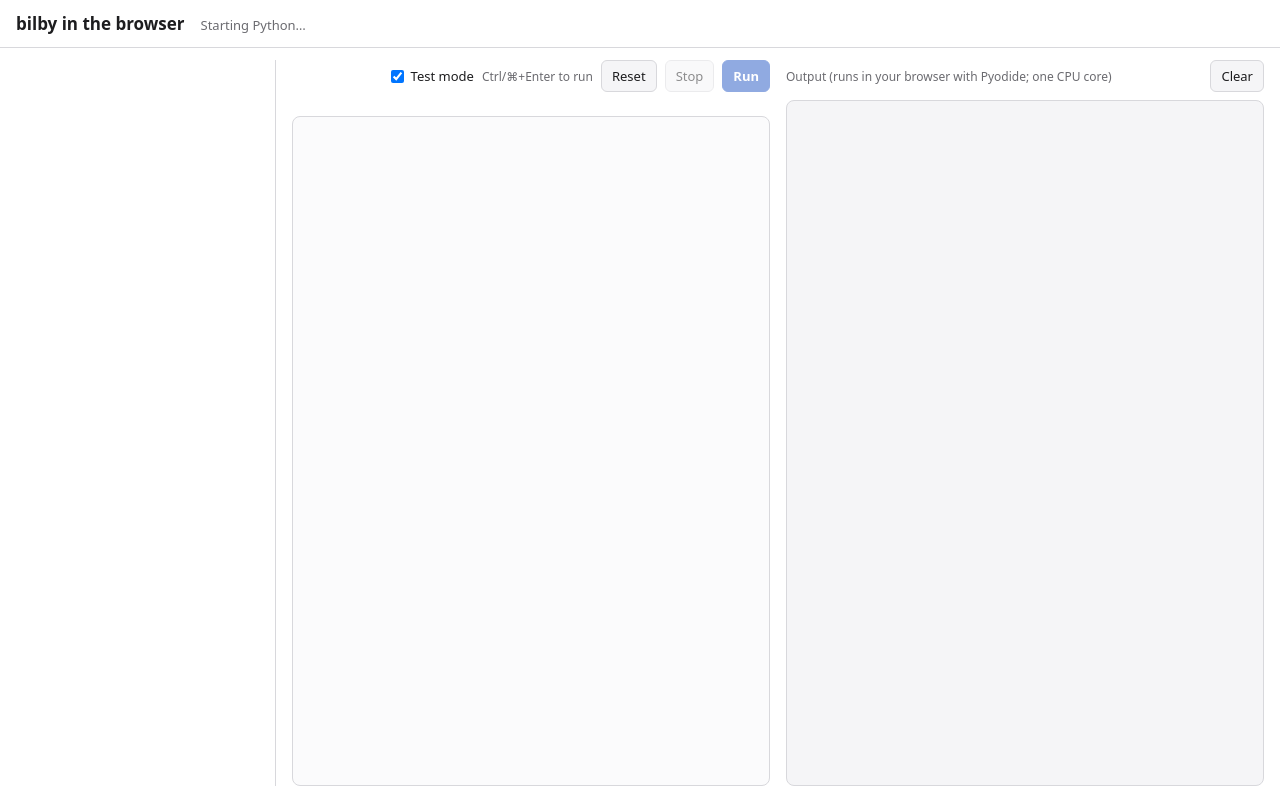
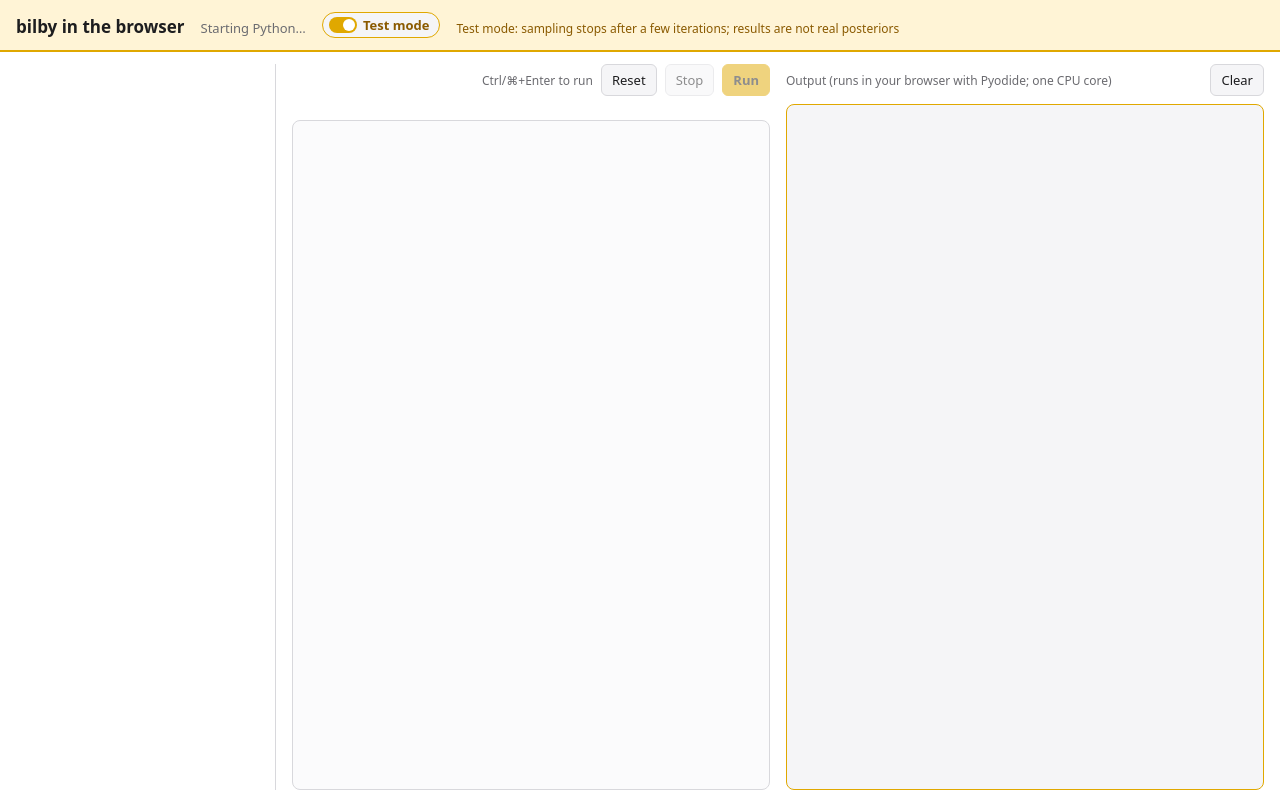
Before and after one commit to ColmTalbot/bilby-browser, a website: page index.html in a window 1280 px wide. Drawn offline with Linux system fonts and the light colour scheme.

Commit message:
Make bilby test mode prominent and visibly flagged
Move the test-mode toggle to the header as a switch. While test mode is
on, the header, output pane and Run button turn amber and a banner says
results are not real posteriors.

Co-Authored-By: Claude Opus 5.5 <noreply@anthropic.com>

```diff
--- a/app.js
+++ b/app.js
@@ -129,7 +129,7 @@ function run() {
   setRunning(true);
   setStatus("Running " + current.path + "…");
   const testMode = $("test-mode").checked;
-  append(">>> " + current.path + (testMode ? " (test mode)" : ""), "run");
+  append(">>> " + current.path + (testMode ? " (test mode)" : ""), testMode ? "run test" : "run");
   worker.postMessage({ type: "run", path: current.path, code: $("code").value, files: current.files, testMode });
 }
 
@@ -225,8 +225,15 @@ try {
   const saved = localStorage.getItem("bilby-test-mode");
   if (saved !== null) $("test-mode").checked = saved === "1";
 } catch {}
+const showTestMode = () => {
+  const on = $("test-mode").checked;
+  document.body.classList.toggle("test-mode", on);
+  $("run").title = on ? "Run in bilby test mode" : "Run";
+};
+showTestMode();
 $("test-mode").addEventListener("change", (e) => {
   try { localStorage.setItem("bilby-test-mode", e.target.checked ? "1" : "0"); } catch {}
+  showTestMode();
 });
 
 $("run").addEventListener("click", run);
--- a/index.html
+++ b/index.html
@@ -8,14 +8,14 @@
   :root {
     --bg: #ffffff; --fg: #1d1d1f; --muted: #6b6b70; --panel: #f5f5f7;
     --border: #d8d8dc; --accent: #2457c5; --ok: #1d7f3a; --err: #b3261e;
-    --code-bg: #fbfbfc;
+    --code-bg: #fbfbfc; --warn: #8a5a00; --warn-bg: #fff4d6; --warn-border: #e0a800;
     font-family: system-ui, -apple-system, "Segoe UI", sans-serif;
   }
   @media (prefers-color-scheme: dark) {
     :root {
       --bg: #161618; --fg: #ececf0; --muted: #9a9aa2; --panel: #202024;
       --border: #34343a; --accent: #7aa2ff; --ok: #5cc27a; --err: #ff7b72;
-      --code-bg: #1b1b1e;
+      --code-bg: #1b1b1e; --warn: #ffcc66; --warn-bg: #3a2e12; --warn-border: #c99400;
     }
   }
   * { box-sizing: border-box; }
@@ -54,12 +54,34 @@
   #notes .unsupported { color: var(--err); }
   #notes .partial { color: var(--fg); }
   #notes .changes { color: var(--muted); }
-  .toggle { font-size: 13px; display: flex; align-items: center; gap: 4px; cursor: pointer; }
+  /* test-mode switch and warning colours (body.test-mode while it is on) */
+  .toggle { font-size: 13px; display: inline-flex; align-items: center; gap: 6px;
+            cursor: pointer; padding: 3px 10px 3px 6px; border-radius: 999px;
+            border: 1px solid var(--border); background: var(--panel); user-select: none; }
+  .toggle input { position: absolute; opacity: 0; width: 0; height: 0; }
+  .toggle .track { width: 28px; height: 16px; border-radius: 8px; background: var(--border);
+                   position: relative; transition: background 0.15s; }
+  .toggle .track::after { content: ""; position: absolute; top: 2px; left: 2px; width: 12px;
+                          height: 12px; border-radius: 50%; background: #fff;
+                          transition: transform 0.15s; }
+  .toggle input:checked + .track { background: var(--warn-border); }
+  .toggle input:checked + .track::after { transform: translateX(12px); }
+  .toggle input:focus-visible + .track { outline: 2px solid var(--accent); outline-offset: 2px; }
+  #test-banner { display: none; font-size: 12px; color: var(--warn); }
+  body.test-mode header { background: var(--warn-bg); border-bottom: 2px solid var(--warn-border); }
+  body.test-mode .toggle { border-color: var(--warn-border); color: var(--warn); font-weight: 600; }
+  body.test-mode #test-banner { display: inline; }
+  body.test-mode #output { border-color: var(--warn-border); }
+  body.test-mode #run { background: var(--warn-border); border-color: var(--warn-border); color: #1d1d1f; }
+  #output .run.test { color: var(--warn); }
 
   .pane { display: flex; flex-direction: column; min-height: 0; gap: 8px; }
   .toolbar { display: flex; gap: 8px; align-items: center; flex-wrap: wrap; }
   .toolbar .spacer { flex: 1; }
-  #title { font: 600 13px ui-monospace, SFMono-Regular, Menlo, monospace; }
+  #title { font: 600 13px ui-monospace, SFMono-Regular, Menlo, monospace;
+           min-width: 0; flex: 0 1 auto; overflow: hidden; text-overflow: ellipsis;
+           white-space: nowrap; }
+  .pane > .toolbar { flex-wrap: nowrap; }
   #description { font-size: 12px; color: var(--muted); margin: 0; }
   button { font: inherit; font-size: 13px; padding: 6px 10px;
            border: 1px solid var(--border); border-radius: 6px;
@@ -90,6 +112,12 @@
 <header>
   <h1>bilby in the browser</h1>
   <span id="status">Loading…</span>
+  <label class="toggle" title="bilby test mode (--bilby-test-mode): samplers that support it (dynesty, nestle) run only a couple of iterations, and corner and data plots are skipped. Results are not real posteriors.">
+    <input type="checkbox" id="test-mode" role="switch" checked>
+    <span class="track" aria-hidden="true"></span>
+    <span>Test mode</span>
+  </label>
+  <span id="test-banner">Test mode: sampling stops after a few iterations; results are not real posteriors</span>
   <a id="source" class="hint"></a>
 </header>
 <main>
@@ -98,9 +126,6 @@
     <div class="toolbar">
       <span id="title"></span>
       <span class="spacer"></span>
-      <label class="toggle" title="bilby test mode (--bilby-test-mode): samplers that support it (dynesty, nestle) run only a couple of iterations, and corner and data plots are skipped">
-        <input type="checkbox" id="test-mode" checked> Test mode
-      </label>
       <span class="hint">Ctrl/⌘+Enter to run</span>
       <button id="reset" title="Discard your edits">Reset</button>
       <button id="stop" disabled>Stop</button>
```
